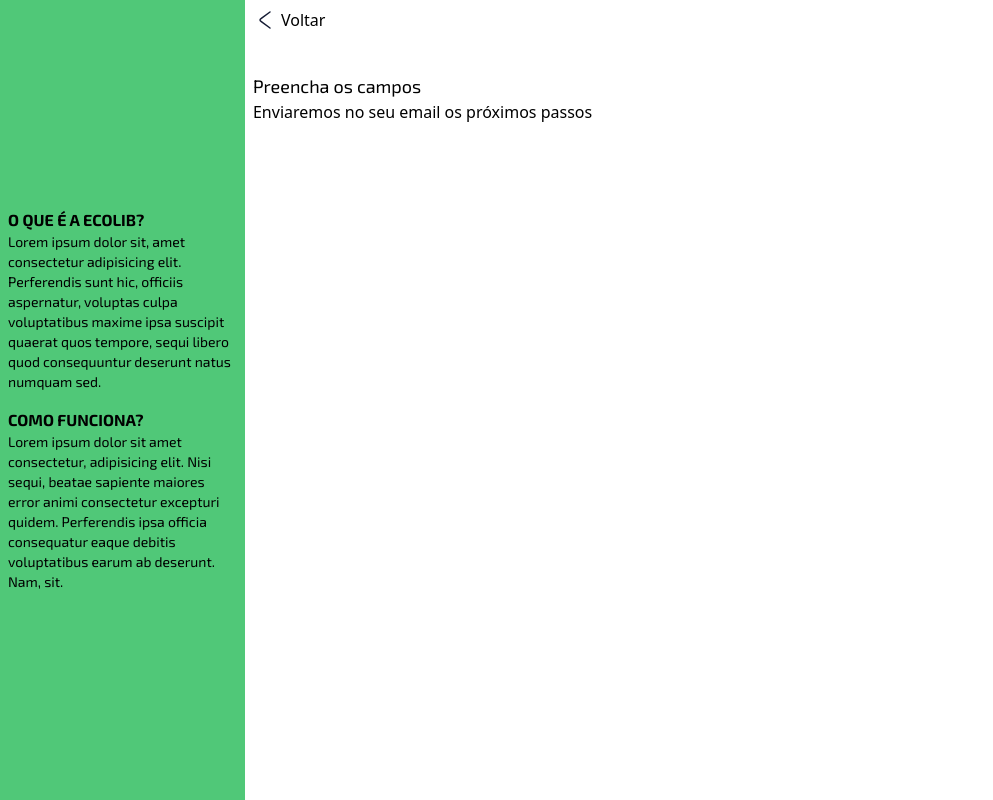
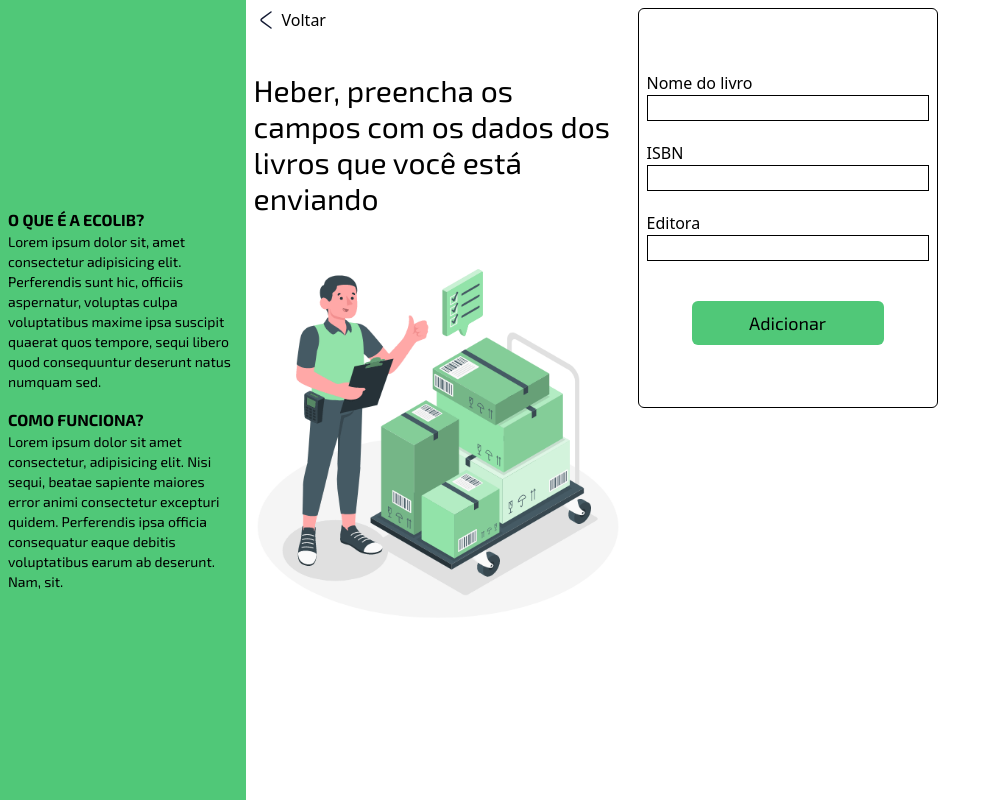
Before and after one commit to euheber/book_exchange_web, a Vue app: page /registrar in a window 1280 px wide. Shown: the whole page, without its empty margins (0-993 px from the left). Built offline with nearby package versions, Linux system fonts and the light colour scheme; a web font is replaced by a local one.

Commit message:
register route

```diff
--- a/src/App.vue
+++ b/src/App.vue
@@ -6,6 +6,6 @@ import headerComponent from '@/components/layout/header.vue';
 <template>
   <div class="flex overflow-hidden">
     <headerComponent/>
-    <RouterView class="p-2 w-full h-screen rounded-r-md"/>
+    <RouterView class="w-full h-screen rounded-r-md"/>
   </div>
 </template>
--- a/src/views/home.vue
+++ b/src/views/home.vue
@@ -4,6 +4,8 @@ import inputComponent from '@/components/layout/input.vue';
 import bookPile from '@/components/icons/book-pile.vue';
 import trees from '@/components/icons/trees.vue';
 import { reactive, ref } from 'vue';
+import router from '@/router';
+
 
 const userInfo = reactive({
   email: "",
@@ -11,10 +13,10 @@ const userInfo = reactive({
   name: ""
 })
 
-let formOk = ref(true)
+
 let isFieldOk = ref(false)
 let iSemailOk =ref(false)
-
+let isSelectOk = ref(false)
 const sendData = (e) => {
   e.preventDefault()
   const regex = /^[\w-\.]+@([\w-]+\.)+[\w-]{2,4}$/;
@@ -33,10 +35,10 @@ const sendData = (e) => {
   }
 
   if(userInfo.state.length > 2) {
-    alert('Estado inválido')
+    isSelectOk.value = !isSelectOk
   }
 
-  formOk.value = !formOk
+  router.push("/registrar")
 }
 
 </script>
@@ -45,7 +47,7 @@ const sendData = (e) => {
 
   <main class="bg-white overflow-auto">
     <logo class="mt-6 mx-auto"/>
-    <form class="mt-10 mx-auto max-w-96 flex justify-center flex-col gap-2" v-if="formOk">
+    <form class="mt-10 mx-auto max-w-96 flex justify-center flex-col gap-2" >
       <inputComponent v-model:value="userInfo.name" placeholder="Nome" class="border rounded-md p-2" />
 
       <inputComponent v-model:value="userInfo.email" placeholder="Email" class="border rounded-md p-2" />
@@ -85,23 +87,20 @@ const sendData = (e) => {
 
       <transition name="fade">
         <p v-if="isFieldOk" class="font-exo">Preencha todos os campos</p>
+
       </transition>
 
       <button class="bg-emerald p-2 hover:bg-emerald-hover transition duration-250 rounded-md" @click="sendData">Enviar</button>
     </form>
 
-   <transition name="fade">
-    <div class="max-w-[450px] p-2 mx-auto mt-10" v-if="!formOk">
-      <h1 class="font-exo text-center">Enviamos um link com todas informações para o seu email!</h1>
-    </div>
-   </transition>
+
 
    <section class="mt-10 mx-auto max-w-[1100px] p-2">
 
     <!-- <a href="https://storyset.com/nature">Nature illustrations by Storyset</a> -->
      <!-- <a href="https://www.freepik.com/free-vector/hand-drawn-flat-design-stack-books-illustration_23974708.htm">Freepik</a> -->
-
-      <div class="flex sm:flex-col justify-center items-center lg:flex-row">
+     <!-- <a href="https://storyset.com/people">People illustrations by Storyset</a> -->
+      <div class="flex flex-col justify-center items-center lg:flex-row">
         <trees class="max-w-[400px] mx-auto"/>
 
         <div>
@@ -111,7 +110,7 @@ const sendData = (e) => {
         </div>
       </div>
 
-      <div class="flex sm:flex-col-reverse justify-center items-center lg:flex-row">
+      <div class="flex flex-col-reverse justify-center items-center lg:flex-row">
         <div>
           <p class="font-exo text-lg text-center">Lorem ipsum dolor sit amet consectetur adipisicing elit. Vero maxime porro ratione corrupti commodi recusandae repudiandae quaerat maiores dolorem. Eaque ipsum dolorem illo repellat aliquid sint, maxime tempora ea odio.</p>
           <p class="font-exo text-9xl text-center">9999</p>
--- a/src/views/registerBook.vue
+++ b/src/views/registerBook.vue
@@ -2,23 +2,51 @@
 import { RouterLink } from 'vue-router';
 import arrowLeft from '@/components/icons/arrow-left.vue';
 import inputComponent from '@/components/layout/input.vue';
-import books from '@/components/layout/books.vue';
+
 
 import {  reactive } from 'vue';
 
-const userInfo = reactive({
-    email: "",
-    name: "",
+const bookInfo = reactive({
+    bookName: "",
+    isbn: "",
+    publisher: ""
 })
+
+
+const myFunction = (e) => {
+    e.preventDefault()
+    console.log('olá, mundo')
+}
 </script>
 
 
 <template>
-    <main class="overflow-auto">
-        <RouterLink class="flex items-center gap-1 hover:text-emerald-hover transition duration-250" to="/"><arrowLeft /> Voltar</RouterLink>
+    <main class="overflow-auto flex">
+        <div class="max-w-96 p-2">
+            <RouterLink class="flex items-center gap-1 hover:text-emerald-hover transition duration-250" to="/"><arrowLeft /> Voltar</RouterLink>
 
-        <h1 class="font-exo text-lg mt-10">Preencha os campos</h1>
-        <p>Enviaremos no seu email os próximos passos</p>
+            <h1 class="font-exo text-3xl mt-10">Heber, preencha os campos com os dados dos livros que você está enviando</h1>
+            <img src="/check_box.gif" alt="" class="mt-10">
+        </div>
+
+
+        <form action="" class=" max-w-[560px] p-2" @submit.prevent>
+
+            <div class="border w-[300px] h-[400px] rounded-md p-2 place-content-center">
+                <label for="bookName">Nome do livro</label>
+                <inputComponent class="border w-full" id="bookName"/>
+
+                <label for="isbn" class="block mt-5">ISBN</label>
+                <inputComponent class="border block w-full" id="isbn"/>
+
+                <label for="publisher" class="block mt-5">Editora</label>
+                <inputComponent class="border block w-full" id="publisher"/>
+
+
+                <button class="mx-auto font-exo text-lg bg-emerald hover:bg-emerald-hover transition duration-250 p-2 w-48 rounded-md mt-10 block">Adicionar</button>
+            </div>
+
+        </form>
 
     </main>
 </template>
--- a/tailwind.config.js
+++ b/tailwind.config.js
@@ -10,7 +10,8 @@ export default {
       'black': '#000000',
       'emerald': '#50C878',
       'emerald-hover': '#3ba15d',
-      'champagne-pink': '#F7F7FF'
+      'champagne-pink': '#F7F7FF',
+      'grey': '#A9A9A9'
     },
     extend: {
       fontFamily: {
```
